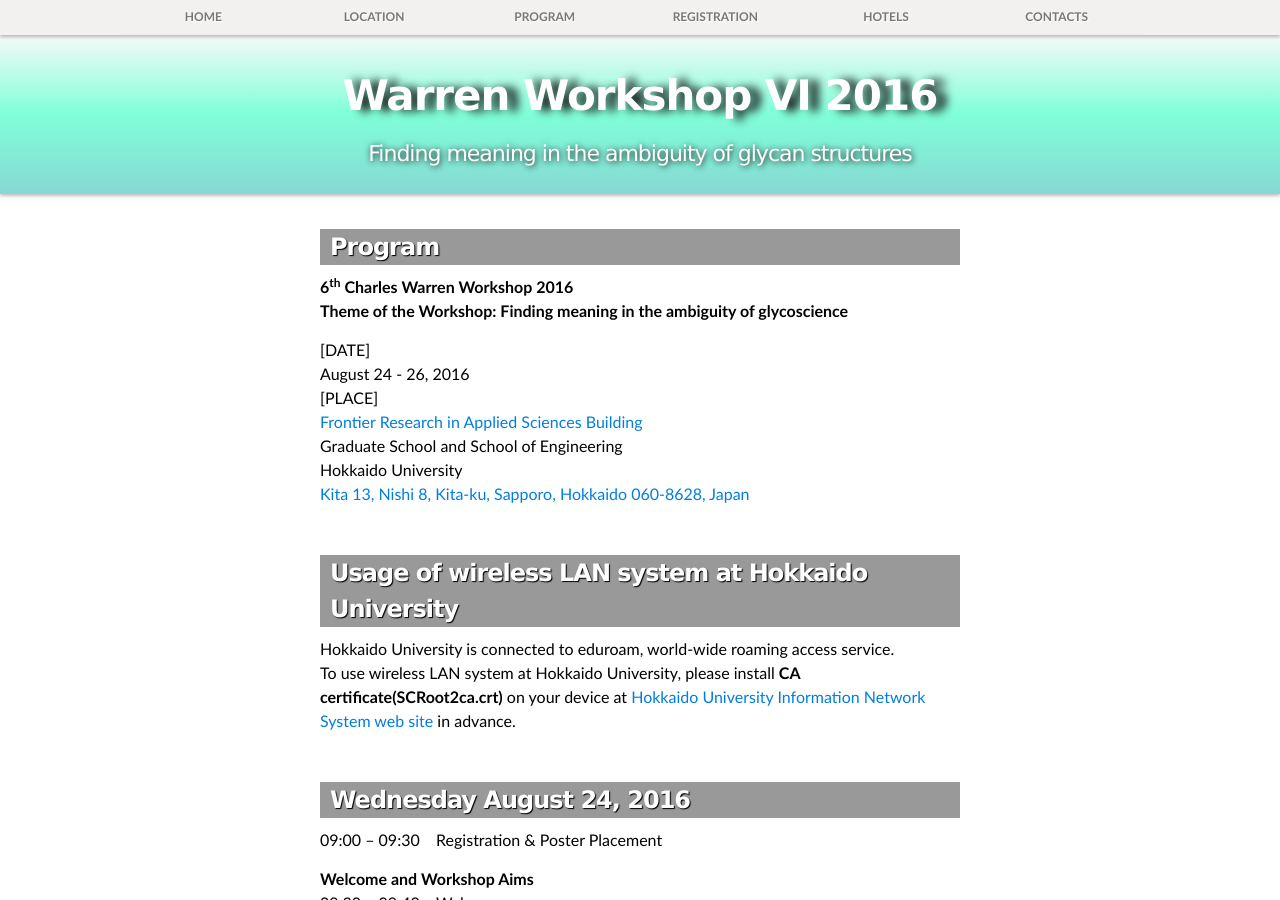
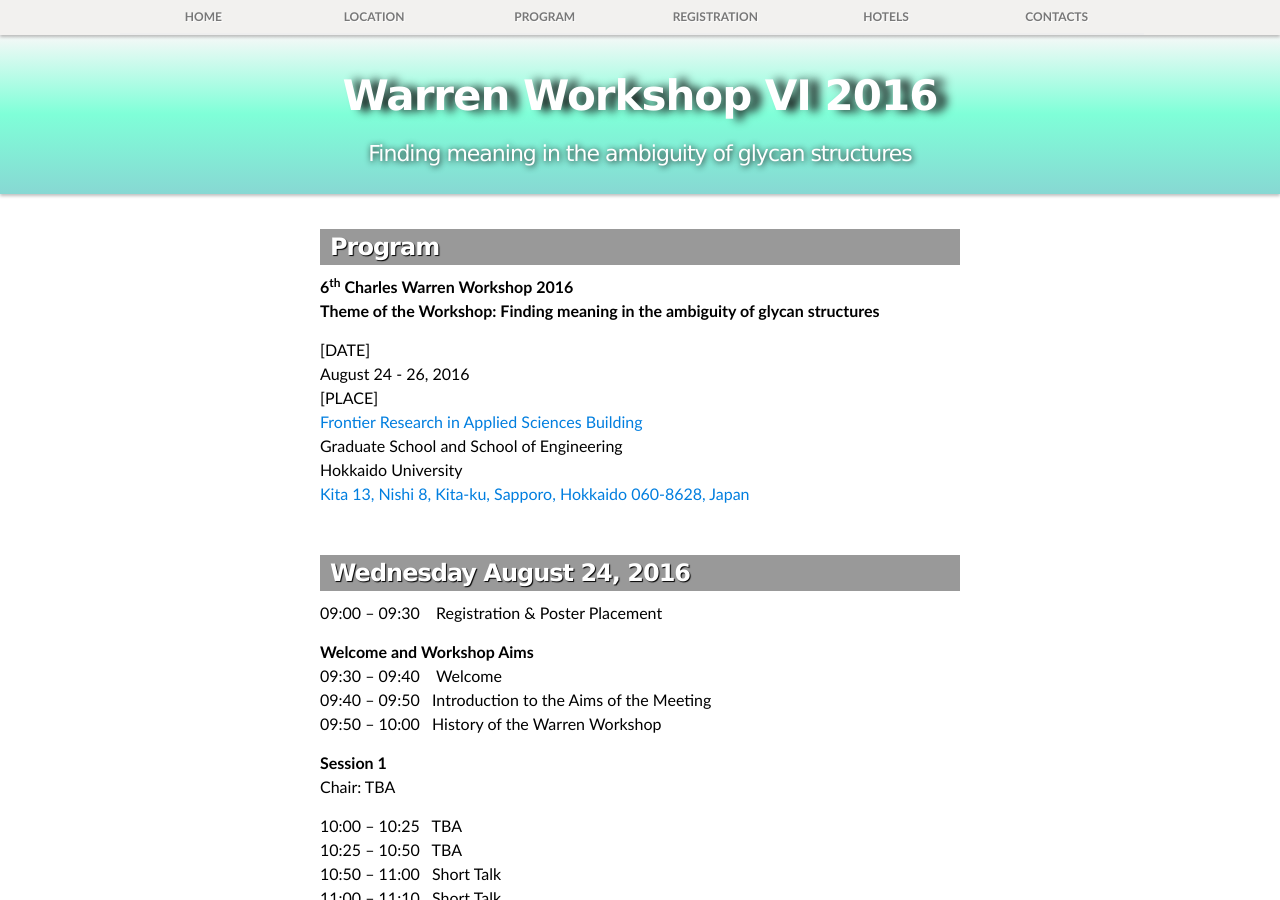
Before and after one commit to yamazakiM/test_warren2016, a Jekyll site: the page built from program/index.md, in a window 1280 px wide and 900 px high. Built offline with Jekyll 4.4.1, drawn with Linux system fonts in a browser that asks for light colours; nearby versions of some CDN libraries; library files that are not in the unit come from our copies; some of the changed text lies outside the part shown.

Commit message:
Update index.md

```diff
--- a/program/index.md
+++ b/program/index.md
@@ -8,7 +8,7 @@
 <h3>Program</h3>
 <hr>
 <p><strong>6<sup>th</sup> Charles Warren Workshop 2016<br>
-Theme of the Workshop: Finding meaning in the ambiguity of glycoscience</strong></p>
+Theme of the Workshop: Finding meaning in the ambiguity of glycan structures</strong></p>
 <p>[DATE]<br>
 August 24 - 26, 2016<br>
 [PLACE]<br>
@@ -16,12 +16,6 @@
 Graduate School and School of Engineering<br>
 Hokkaido University<br>
 <a href="https://goo.gl/maps/JtP1MdrwH5U2">Kita 13, Nishi 8, Kita-ku, Sapporo, Hokkaido 060-8628, Japan</a></p>
-<br>
-
-<h3>Usage of wireless LAN system at Hokkaido University</h3>
-<hr>
-<p>Hokkaido University is connected to eduroam, world-wide roaming access service.<br>
-To use wireless LAN system at Hokkaido University, please install <strong>CA certificate(SCRoot2ca.crt)</strong> on your device at <a href="http://www.hines.hokudai.ac.jp/temporary_LAN/">Hokkaido University Information Network System web site</a> in advance.<br></p>
 <br>
 
 <h3>Wednesday August 24, 2016</h3>
@@ -103,5 +97,12 @@
 15:30 – 16:00&nbsp;&nbsp;&nbsp;Discussion for 7th Warren Workshop in 2018<br>
 16:00&nbsp;&nbsp;&nbsp;&nbsp;&nbsp;&nbsp;&nbsp;&nbsp;&nbsp;&nbsp;&nbsp;&nbsp;&nbsp;&nbsp;&nbsp;&nbsp;&nbsp;Meeting Adjournment</p>
 <br>
+
+<h3>Usage of wireless LAN system at Hokkaido University</h3>
+<hr>
+<p>Hokkaido University is connected to eduroam, world-wide roaming access service.<br>
+To use wireless LAN system at Hokkaido University, please install <strong>CA certificate(SCRoot2ca.crt)</strong> on your device at <a href="http://www.hines.hokudai.ac.jp/temporary_LAN/">Hokkaido University Information Network System web site</a> in advance.<br></p>
+<br>
+
  </section>
 </div>
```
